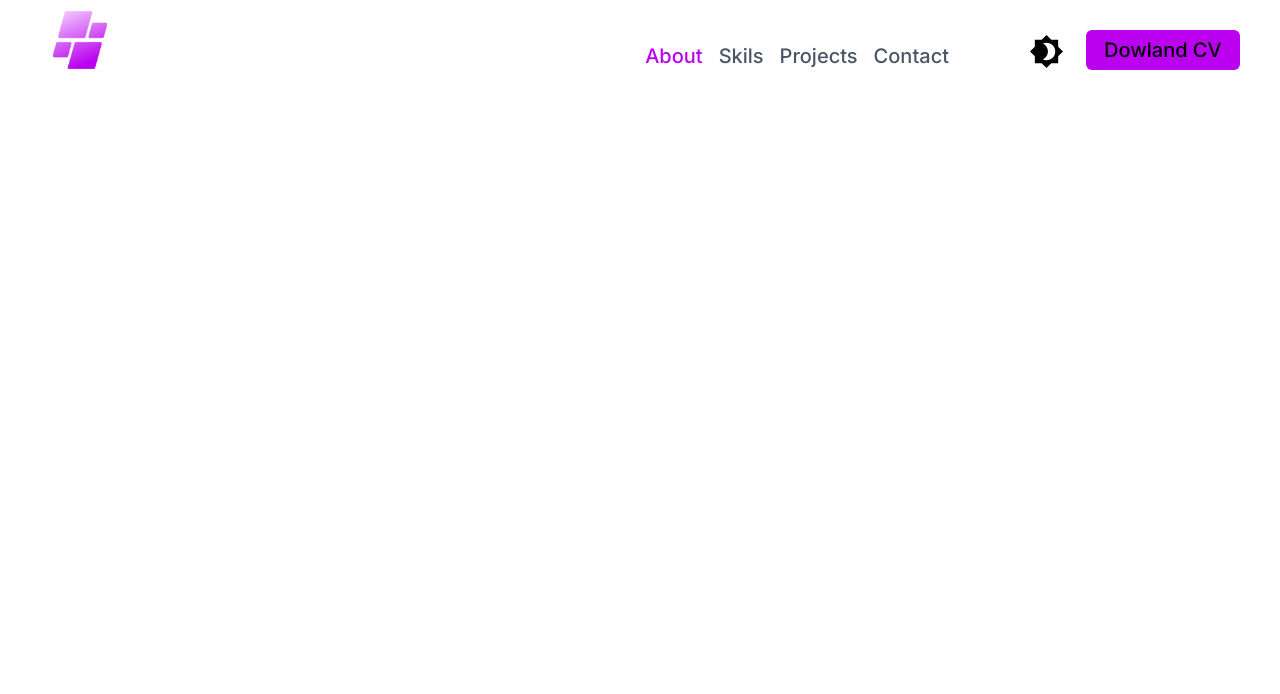
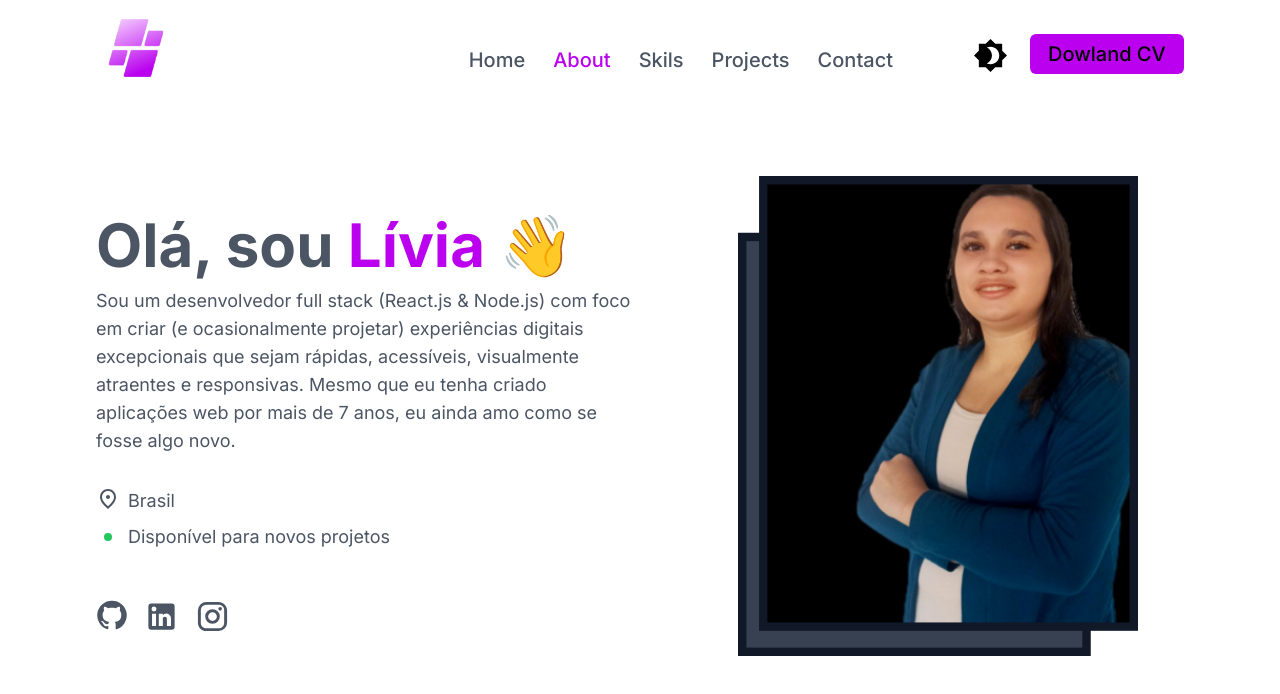
Before and after one commit to liviaaraujo-dev/livia-araujo, a React (Vite) app: page / in a window 1280 px wide. Shown: the top 694 px of the page. Built offline with nearby package versions, Linux system fonts and the light colour scheme.

Commit message:
create home

```diff
--- a/package.json
+++ b/package.json
@@ -17,7 +17,8 @@
     "autoprefixer": "^10.4.16",
     "react": "^18.2.0",
     "react-dom": "^18.2.0",
-    "react-icons": "^4.11.0"
+    "react-icons": "^4.11.0",
+    "react-simple-typewriter": "^5.0.1"
   },
   "devDependencies": {
     "@types/react": "^18.0.37",
--- a/src/App.tsx
+++ b/src/App.tsx
@@ -1,5 +1,6 @@
 import { Header } from "./components/Header";
 import React from "react";
+import { Home } from "./components/Home";
 
 function App() {
 
@@ -8,6 +9,7 @@ function App() {
   return (
     <div className={darkToggle ? 'dark' : 'light'} >
       <Header />
+      <Home />
     </div>
   )
 }
--- a/src/components/Header.tsx
+++ b/src/components/Header.tsx
@@ -13,13 +13,13 @@ export function Header() {
     <header
       className={
         openMenu
-          ? "flex flex-col items-center text-base font-sans fixed top-0 left-0 right-0 z-50 bg-white dark:bg-black w-[100%] bg-light-primary  lg:flex-row lg:justify-between h-[100vh]"
-          : "flex flex-col items-center text-base font-sans fixed top-0 left-0 right-0 z-50 bg-white dark:bg-black w-[100%] lg:flex-row lg:justify-between lg:px-10"
+          ? "flex flex-col items-center text-base font-sans fixed top-0 left-0 right-0 z-50 bg-white dark:bg-black w-[100%] bg-light-primary lg:flex-row lg:justify-between h-[100vh]"
+          : "flex flex-col items-center text-base font-sans fixed top-0 left-0 right-0 z-50 bg-white dark:bg-black w-[100%] lg:flex-row lg:justify-between lg:px-24"
       }
     >
       <>
         <div className="flex justify-between items-center w-[90%] pb-4 lg:w-[20%]">
-          <img src={logo} alt="" className="h-20" />
+          <img src={logo} alt="" className="h-20 lg:mt-2" />
           <button
             className={
               openMenu ? "text-8xl flex mt-4 lg:hidden" : "hidden lg:hidden"
@@ -50,8 +50,13 @@ export function Header() {
               : "lg:flex lg:flex-row items-center justify-center"
           }
         >
-          <nav className={openMenu ? "w-4/5 sm:w-[88%]" : "hidden lg:flex"}>
-            <ul className="flex flex-col gap-4 mt-12 items-start font-medium text-xl text-[#4B5563] dark:text-[#D1D5DB] lg:flex-row lg:mt-4">
+          <nav className={openMenu ? "w-4/5 sm:w-[88%] " : "hidden lg:flex"}>
+            <ul className="flex flex-col gap-4 mt-12 items-start font-medium text-xl text-[#4B5563] dark:text-[#D1D5DB] lg:flex-row lg:gap-7 lg:mt-4">
+              <li>
+                <a href="">
+                  Home
+                </a>
+              </li>
               <li>
                 <a href="" className="text-[#BA00EF]">
                   About
@@ -79,7 +84,7 @@ export function Header() {
             <hr className="border-5-[#4B5563] w-[100%] mt-8 lg:hidden lg:mt-0" />
             <button className="flex mt-6 w-4/5 justify-between text-xl sm:w-[88%] lg:w-[20%] lg:mt-2">
               <p className="text-[#4B5563] dark:text-[#D1D5DB] lg:hidden">Switch Theme</p>
-              <Brightness4Icon style={{ fontSize: 35 }}  className="text-black dark:text-white" />
+              <Brightness4Icon style={{ fontSize: 35 }}  className="text-black dark:text-white"/>
             </button>
 
             <a
--- /dev/null
+++ b/src/components/Home.tsx
@@ -0,0 +1,56 @@
+import FmdGoodOutlinedIcon from '@mui/icons-material/FmdGoodOutlined';
+import foto1 from '../assets/foto1.png';
+import { Typewriter } from 'react-simple-typewriter';
+import GitHubIcon from '@mui/icons-material/GitHub';
+import LinkedInIcon from '@mui/icons-material/LinkedIn';
+import InstagramIcon from '@mui/icons-material/Instagram';
+
+export function Home() {
+    return (
+        <section
+            className="pt-40 flex flex-col-reverse items-center justify-center text-lg font-sans bg-white pb-36 dark:bg-black text-[#4B5563] dark:text-[#D1D5DB] lg:flex-row lg:justify-start lg:px-24"
+        >
+            <div className='w-4/5 lg:w-2/4'>
+                <h2 className="text-4xl lg:text-6xl font-bold lg:text-start mt-8">
+                    Olá, sou
+                    <span className="text-[#BA00EF] typewriter">
+                        <Typewriter words={[' Lívia 👋']} loop={5}
+                            cursor
+                            cursorStyle=''
+                            typeSpeed={70}
+                            deleteSpeed={50}
+                            delaySpeed={1000} />
+                    </span>
+                </h2>
+                <p className='mt-3'>Sou um desenvolvedor full stack (React.js & Node.js) com foco em criar (e ocasionalmente projetar) experiências digitais excepcionais que sejam rápidas, acessíveis, visualmente atraentes e responsivas. Mesmo que eu tenha criado aplicações web por mais de 7 anos, eu ainda amo como se fosse algo novo.</p>
+                <span className="flex gap-2 mt-8">
+                    <FmdGoodOutlinedIcon />
+                    <p>Brasil</p>
+                </span>
+                <div className='flex items-center gap-4 mt-2'>
+                    <div className="w-2 h-2 bg-green-500 rounded-full ml-2"></div>
+
+                    Disponível para novos projetos
+                </div>
+
+                <div className="flex gap-4 mt-12">
+                    <a href="">
+                        <GitHubIcon style={{ fontSize: 32 }} />
+                    </a>
+                    <a href="">
+                        <LinkedInIcon style={{ fontSize: 35 }} />
+
+                    </a>
+                    <a href="">
+                        <InstagramIcon style={{ fontSize: 35 }} />
+
+                    </a>
+                </div>
+            </div>
+
+            <div className='flex items-center justify-center lg:w-[40%] lg:mt-4 lg:ml-20'>
+                <img src={foto1} alt="" className="h-[20rem] lg:h-[30rem]" />
+            </div>
+        </section>
+    );
+}
```
Also changed, not shown: src/assets/foto1.png (added), 1 other file (tests, documents, lock files or other folders).
